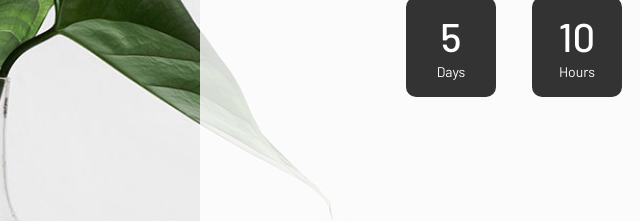
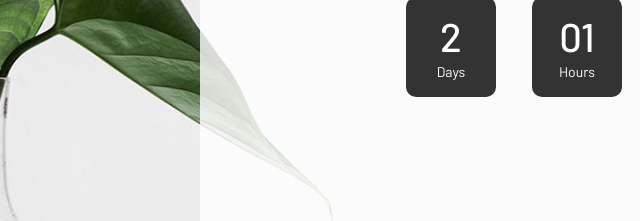
Before and after one commit to alexxsanya/victory-covenant, a plain HTML site: page index.html in a window 1280 px wide. Shown: the part 463-684 px from the top of the page, 0-640 px from the left. Drawn offline with Linux system fonts and the light colour scheme.

Commit message:
Update index.html

```diff
--- a/index.html
+++ b/index.html
@@ -96,9 +96,9 @@
 			/*Endtime must be > current time*/
 			endtimeYear: 0,
 			endtimeMonth: 0,
-			endtimeDate: 5,
-			endtimeHours: 11,
-			endtimeMinutes: 0,
+			endtimeDate: 2,
+			endtimeHours: 02,
+			endtimeMinutes: 12,
 			endtimeSeconds: 0,
 			timeZone: ""
 			// ex:  timeZone: "America/New_York"
```
